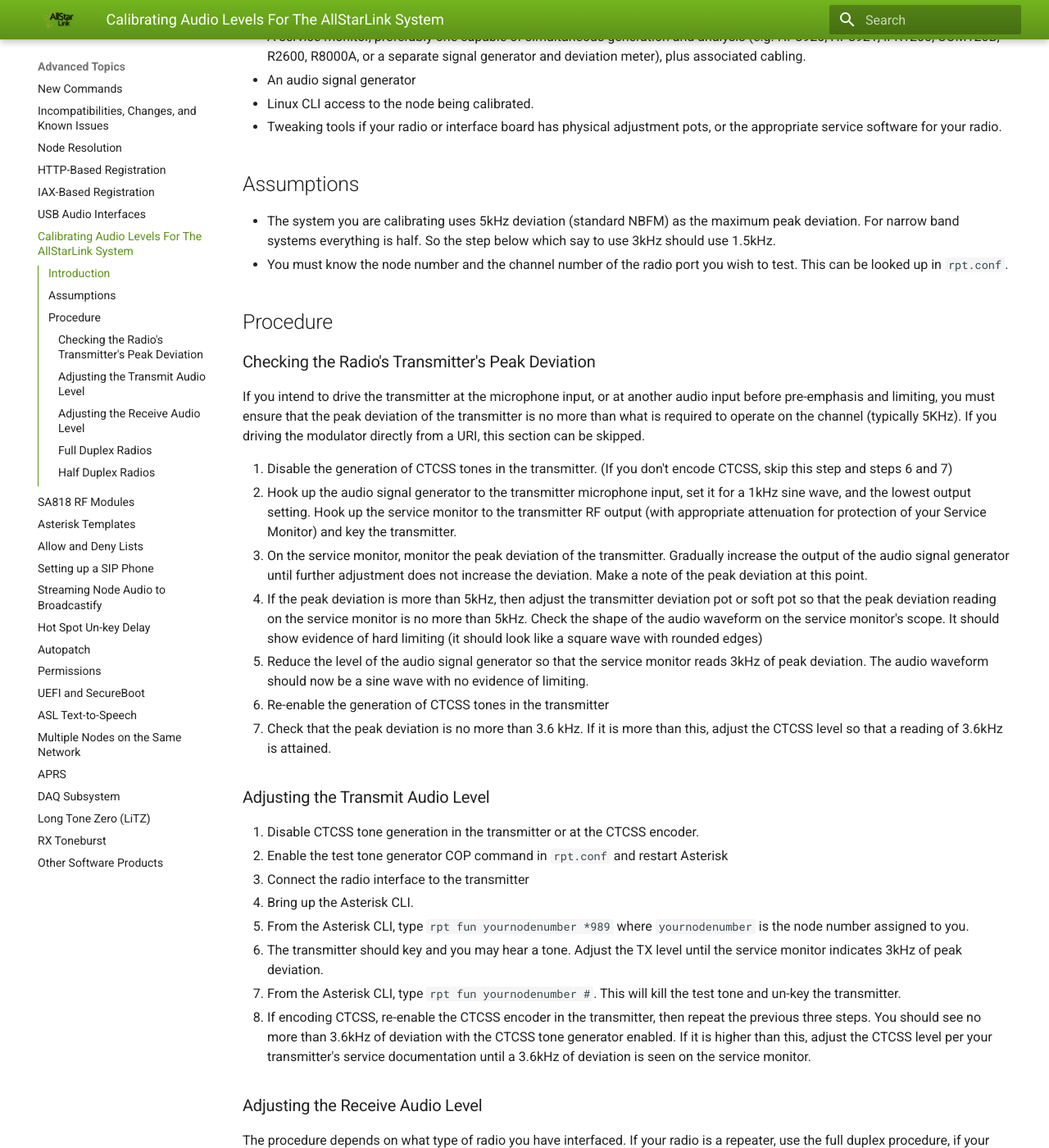
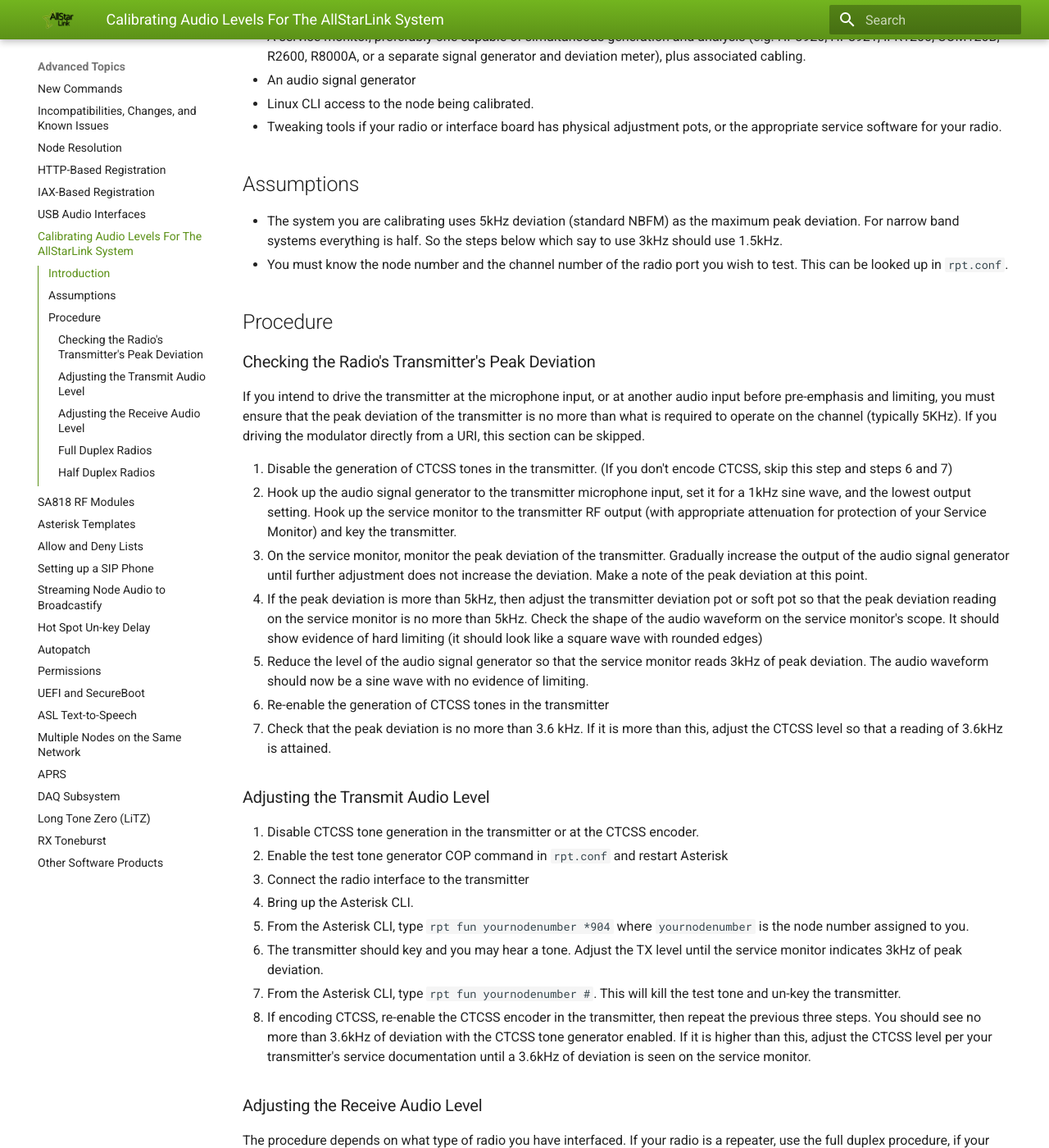
Before and after one commit to AllStarLink/ASL3-Manual, an MkDocs documentation site: the page built from docs/adv-topics/audio-level.md, in a window 1280 px wide and 1400 px high, scrolled down 316 px. Shown: the whole window at 82% size. Built offline with MkDocs 1.6.1 and Material for MkDocs 9.7.7, drawn with Linux system fonts in a browser that asks for light colours.

Commit message:
Some more updates and tweaks.

```diff
--- a/docs/adv-topics/audio-level.md
+++ b/docs/adv-topics/audio-level.md
@@ -9,7 +9,7 @@
 * Tweaking tools if your radio or interface board has physical adjustment pots, or the appropriate service software for your radio.
 
 ## Assumptions
-* The system you are calibrating uses 5kHz deviation (standard NBFM) as the maximum peak deviation. For narrow band systems everything is half. So the step below which say to use 3kHz should use 1.5kHz.
+* The system you are calibrating uses 5kHz deviation (standard NBFM) as the maximum peak deviation. For narrow band systems everything is half. So the steps below which say to use 3kHz should use 1.5kHz.
 * You must know the node number and the channel number of the radio port you wish to test. This can be looked up in `rpt.conf`.
 
 ## Procedure
@@ -30,7 +30,7 @@
 2. Enable the test tone generator COP command in `rpt.conf` and restart Asterisk
 3. Connect the radio interface to the transmitter
 4. Bring up the Asterisk CLI.
-5. From the Asterisk CLI, type `rpt fun yournodenumber *989` where `yournodenumber` is the node number assigned to you.
+5. From the Asterisk CLI, type `rpt fun yournodenumber *904` where `yournodenumber` is the node number assigned to you.
 6. The transmitter should key and you may hear a tone. Adjust the TX level until the service monitor indicates 3kHz of peak deviation.
 7. From the Asterisk CLI, type `rpt fun yournodenumber #`. This will kill the test tone and un-key the transmitter.
 8. If encoding CTCSS, re-enable the CTCSS encoder in the transmitter, then repeat the previous three steps. You should see no more than 3.6kHz of deviation with the CTCSS tone generator enabled. If it is higher than this, adjust the CTCSS level per your transmitter's service documentation until a 3.6kHz of deviation is seen on the service monitor.
--- a/mkdocs.yml
+++ b/mkdocs.yml
@@ -110,7 +110,7 @@
     - developers/package-builds.md
     - developers/source-install.md
     - developers/aptly.md
-  - Manpages:
+  - Man Pages:
       - mans/asl-find-sound.md
       - mans/asl-node-lookup.md
       - mans/asl-play-arn.md
```
Also changed, not shown: docs/adv-topics/allowdenylists.md (+1 -1 lines), docs/adv-topics/commands.md (+15 -22 lines), docs/adv-topics/conftmpl.md (+1 -1 lines), docs/adv-topics/httpreg.md (+1 -1 lines).
